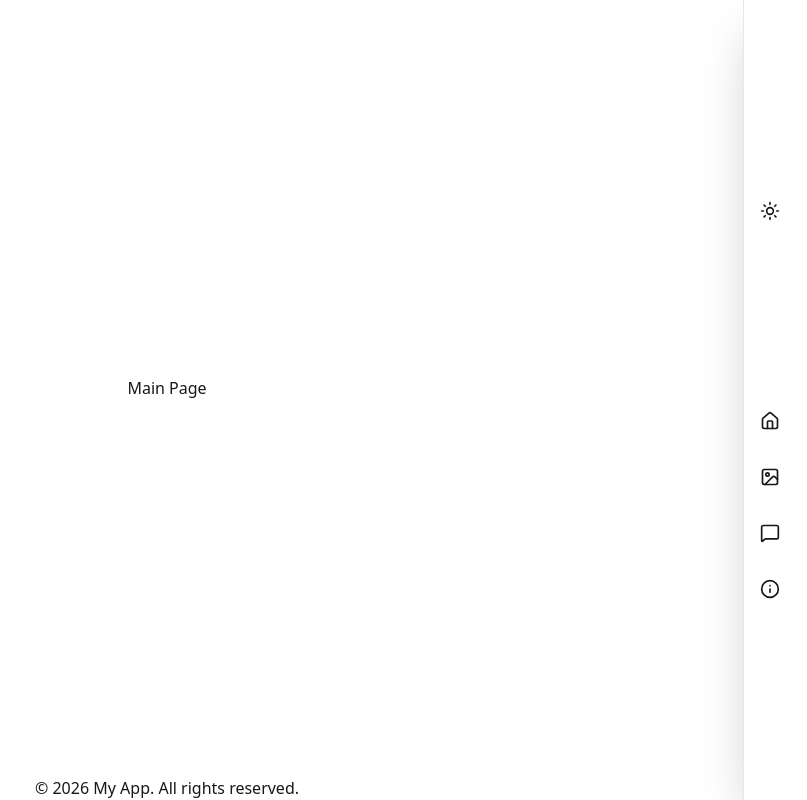
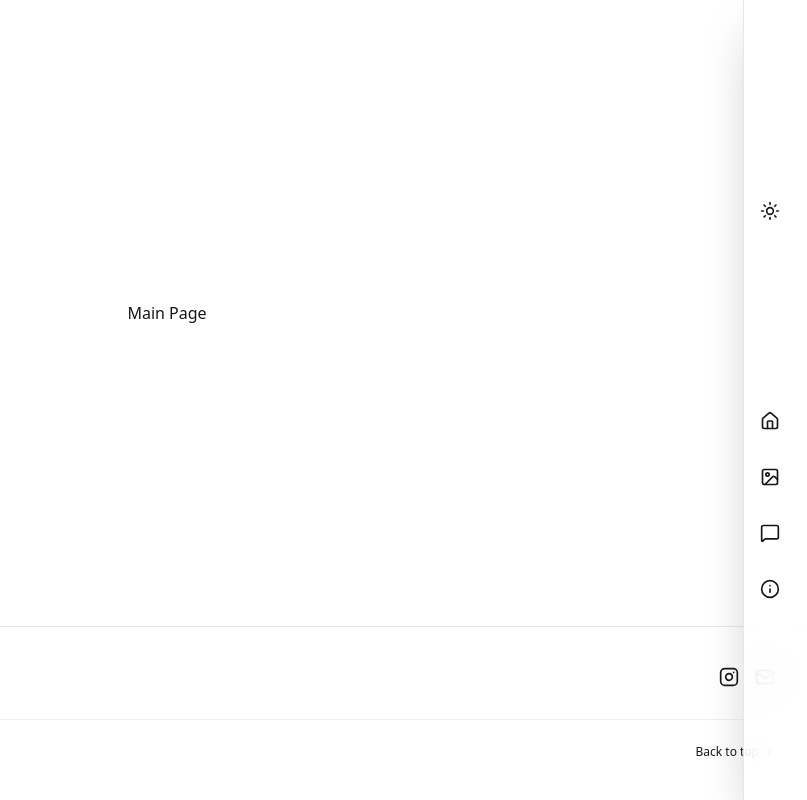
Before and after one commit to dynamic-user054/art-portfolio, a Next.js app: page / in a window 1280 px wide. Shown: the whole page, without its empty margins (473-1280 px from the left). Built offline with nearby package versions, Linux system fonts and the light colour scheme.

Commit message:
feat: Added Footer

```diff
--- a/components/Footer.tsx
+++ b/components/Footer.tsx
@@ -1,9 +1,61 @@
+"use client";
 
+import { Mail, ArrowUp } from "lucide-react";
+import { config } from "@/lib/config";
 export const Footer = () => {
   return (
-    <div>
-        <div className="bg-red color-white w-full">&copy; {new Date().getFullYear()} My App. All rights reserved.</div>
+    <footer className="w-full border-t border-border bg-muted/30 dark:bg-muted/20">
+      <div className="mx-auto max-w-7xl px-4 py-10 sm:px-6 lg:px-8">
+        <div className="flex flex-col items-center gap-6 sm:flex-row sm:justify-between">
+          <div className="text-center sm:text-left">
+            <h3 className="text-lg font-serif tracking-wide text-foreground">
+              {config.name}
+            </h3>
+            <p className="mt-1 text-sm text-muted-foreground">
+              {config.copyright}
+            </p>
+          </div>
 
-    </div>
-  )
+          <div className="flex items-center gap-4">
+            <a
+              href={config.instagram}
+              target="_blank"
+              rel="noopener noreferrer"
+              className="text-muted-foreground hover:text-foreground transition-colors"
+              aria-label="Instagram"
+            >
+              <svg xmlns="http://www.w3.org/2000/svg" width="20" height="20" viewBox="0 0 24 24" fill="none" stroke="currentColor" strokeWidth="2" strokeLinecap="round" strokeLinejoin="round">
+                <rect width="20" height="20" x="2" y="2" rx="5" ry="5" />
+                <path d="M16 11.37A4 4 0 1 1 12.63 8 4 4 0 0 1 16 11.37z" />
+                <line x1="17.5" x2="17.51" y1="6.5" y2="6.5" />
+              </svg>
+            </a>
+            <a
+              href={`mailto:${config.email}`}
+              className="text-muted-foreground hover:text-foreground transition-colors"
+              aria-label="Email"
+            >
+              <Mail className="h-5 w-5" />
+            </a>
+          </div>
+        </div>
+
+        <div className="mt-8 flex items-center justify-between border-t border-border/60 pt-6">
+          <p className="text-xs text-muted-foreground italic">
+            {config.tagline}
+          </p>
+          <a
+            href="#"
+            onClick={(e) => {
+              e.preventDefault();
+              window.scrollTo({ top: 0, behavior: 'smooth' });
+            }}
+            className="flex items-center gap-1 text-xs text-muted-foreground hover:text-foreground transition-colors"
+          >
+            Back to top <ArrowUp className="h-3 w-3" />
+          </a>
+        </div>
+      </div>
+    </footer>
+  );
 }
--- /dev/null
+++ b/lib/config.ts
@@ -0,0 +1,13 @@
+
+export const getConfig = () => ({
+  name: process.env.NEXT_PUBLIC_ARTIST_NAME || "",
+  email: process.env.NEXT_PUBLIC_EMAIL || "",
+  instagram: process.env.NEXT_PUBLIC_INSTAGRAM || "",
+  tagline: process.env.NEXT_PUBLIC_TAGLINE || "",
+  copyright: process.env.NEXT_PUBLIC_COPYRIGHT || "",
+  bio: process.env.NEXT_PUBLIC_BIO || "",
+  bioExtended: process.env.NEXT_PUBLIC_BIO_EXTENDED || "",
+  mediums: process.env.NEXT_PUBLIC_MEDIUMS || "",
+});
+
+export const config = getConfig();
```
